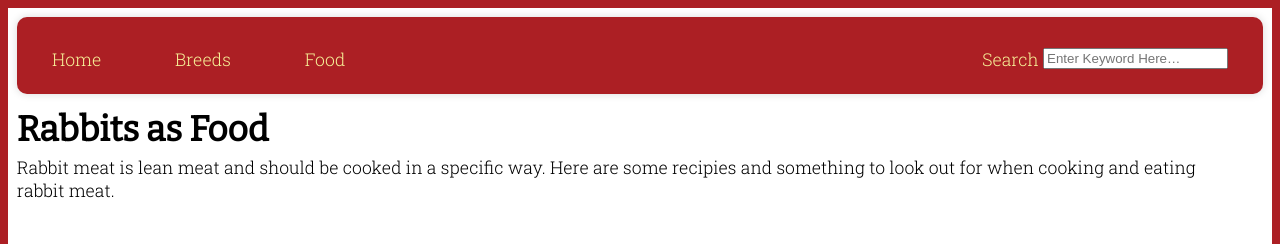
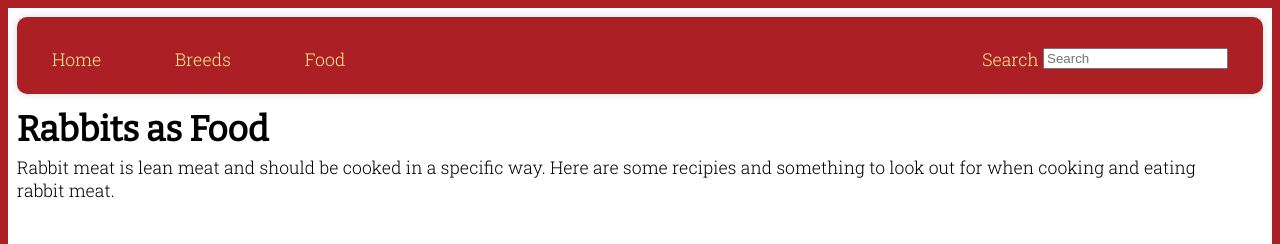
Before and after one commit to winlaud/large-data-website, a Jekyll site: the page built from food.html, in a window 1280 px wide. Shown: the top 244 px of the page. Built offline with Jekyll 4.4.1, drawn with Linux system fonts in a browser that asks for light colours; Markdown is read by kramdown in place of the engine named in the settings.

Commit message:
attempt to make search work

```diff
--- a/_includes/nav.html
+++ b/_includes/nav.html
@@ -34,10 +34,8 @@
         			</ul>
                 </li>
                 <li class="searchbar">
-                    <form action="{{winlaud.github.io/large-data-website}}">
-                        <label>Search</label>
-                        <input type="text" placeholder="Enter Keyword Here…" class="search"/>
-                    </form>
+                    <label>Search</label>
+                    <input type="search" placeholder="Search" class="search">
                 </li>
             </ul>
         </nav>
```
